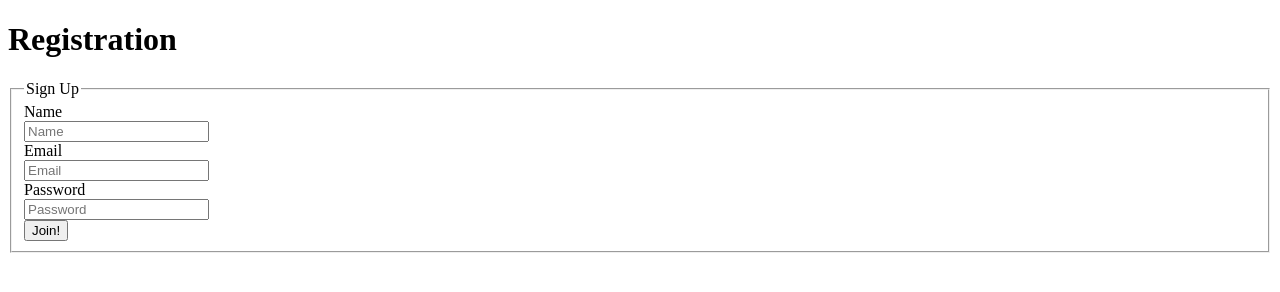
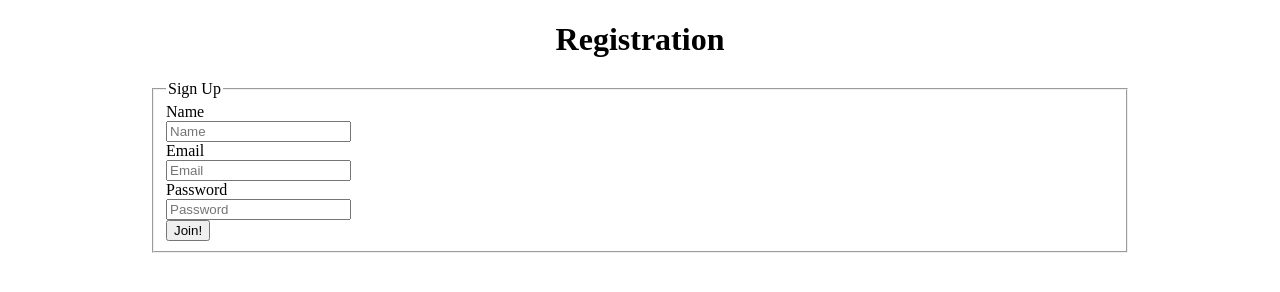
Before and after one commit to danielnormandia/fgc-query, a website: page views/signup/register.html in a window 1280 px wide. Drawn offline with Linux system fonts and the light colour scheme; files that its build step writes are made by us from their sources.

Commit message:
add initial css

```diff
--- a/public/css/main.css
+++ b/public/css/main.css
@@ -1,3 +1,10 @@
-body {
+.main-container {
+  width: 980px;
+  margin: 0 auto;
+}
 
+h1 {
+  text-align: center;
 }
+
+.center-block { float: none }
```
